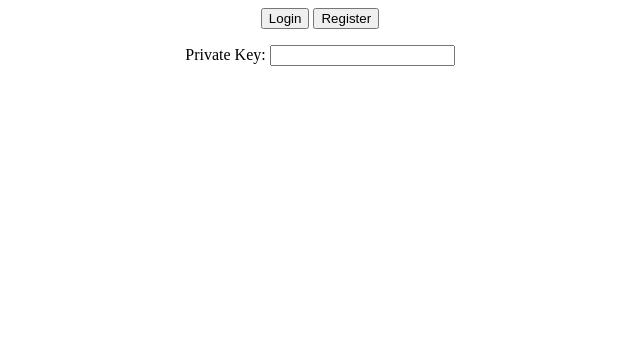
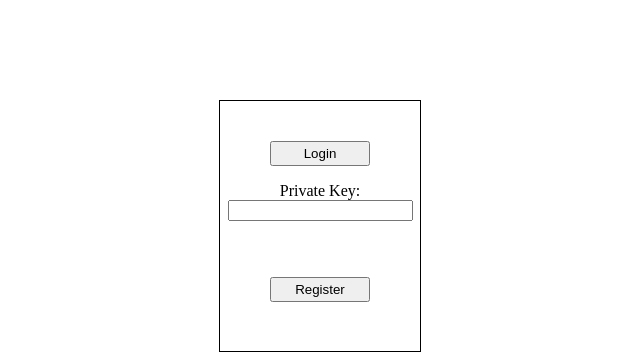
Before and after one commit to dkhalili/cryptoServer, a website: page index.html in a window 1280 px wide. Shown: the whole page, without its empty margins (320-960 px from the left). Drawn offline with nearby package versions, Linux system fonts and the light colour scheme.

Commit message:
added date to log

```diff
--- a/index.html
+++ b/index.html
@@ -11,11 +11,9 @@
   	<div class="loginRegister">
 	    <button id="loginButton">Login</button>
 
+		<p>Private Key: <input type="text" id="keyInput"></p>
+
 	    <button id="registerButton">Register</button>
-
-
-
-		<p>Private Key: <input type="text" id="keyInput"></p>
 
   	</div>
 
--- a/script.js
+++ b/script.js
@@ -93,7 +93,7 @@ $(document).ready(function() {
 
     $.get( "/account/logs/fromAccount/" + $('#address').text(), function(data) {
         for (var x = 0; x < data.length; x++) {
-          $('#logsList').append("<p>" + data[x].amount+" coins sent to address: " + data[x].toAddress + " </p>")
+          $('#logsList').append("<p>" + data[x].amount+" coins sent to address: " + data[x].toAddress + " at " + Date(data[x].updatedAt) + " </p>")
         }
     } );
 
@@ -107,7 +107,7 @@ $(document).ready(function() {
 
     $.get( "/account/logs/toAccount/" + $('#address').text(), function(data) {
         for (var x = 0; x < data.length; x++) {
-          $('#logsList').append("<p>" + data[x].amount+" coins received from address: " + data[x].fromAddress + " </p>")
+          $('#logsList').append("<p>" + data[x].amount+" coins received from address: " + data[x].fromAddress + " at "+ Date(data[x].updatedAt) + "</p>")
         }
     } );
 
@@ -117,4 +117,5 @@ $(document).ready(function() {
 
 
 
+
 });
--- a/style.css
+++ b/style.css
@@ -1,6 +1,28 @@
 .loginRegister {
 	text-align: center;
+    border: 1px solid black;
+    width: 200px;
+    margin-left: auto;
+    margin-right: auto;
+    height: 250px;
+    margin-top:100px;
 }
+
+#loginButton {
+    margin-top: 40px;
+    width: 100px;
+    height: 25px;
+}
+
+#registerButton {
+    margin-top: 40px;
+    width: 100px;
+    height: 25px;
+}
+
+
+
+
 .account {
 	text-align: center;
 	display: none;
```
